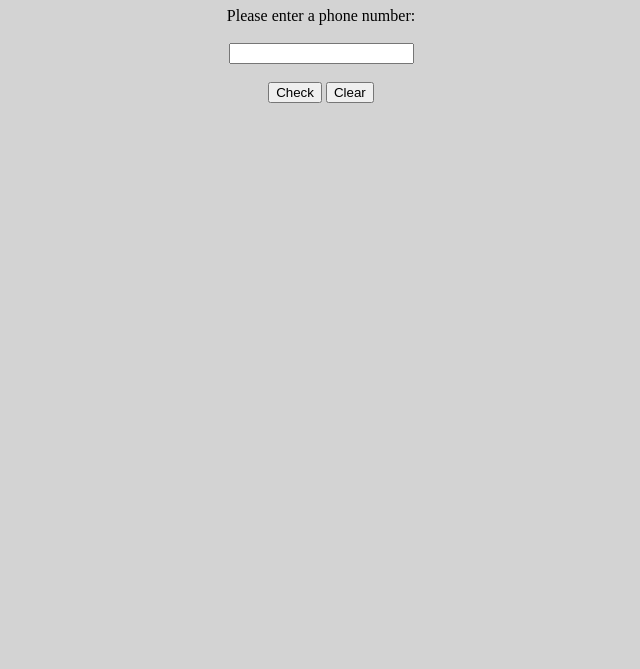
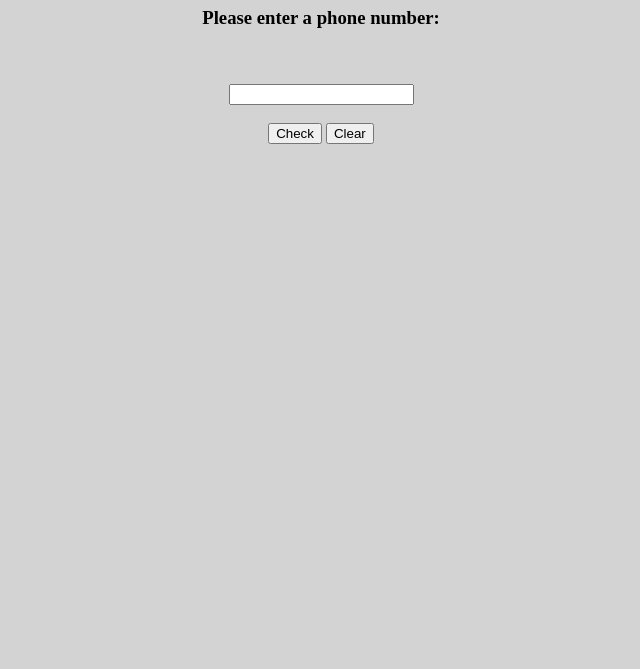
Before and after one commit to adjohn36/phoneNumberValidator, a plain HTML site: page index.html in a window 1280 px wide. Shown: the part 131-800 px from the top of the page, without its empty margins (319-959 px from the left). Drawn offline with Linux system fonts and the light colour scheme.

Commit message:
Update index.html

```diff
--- a/index.html
+++ b/index.html
@@ -9,7 +9,7 @@
   <main>
     <body>
       <h1>Phone Number Validator</h1>
-      <label for="user-input">Please enter a phone number:</label><br></br>
+      <label for="user-input"><h3>Please enter a phone number:</h3></label><br></br>
       <input id="user-input" type="tel"><br></br>
       <div id="check-or-x">
         <img id="green-check" src="Green Check Mark.jpg" hidden="true"></img>
```
